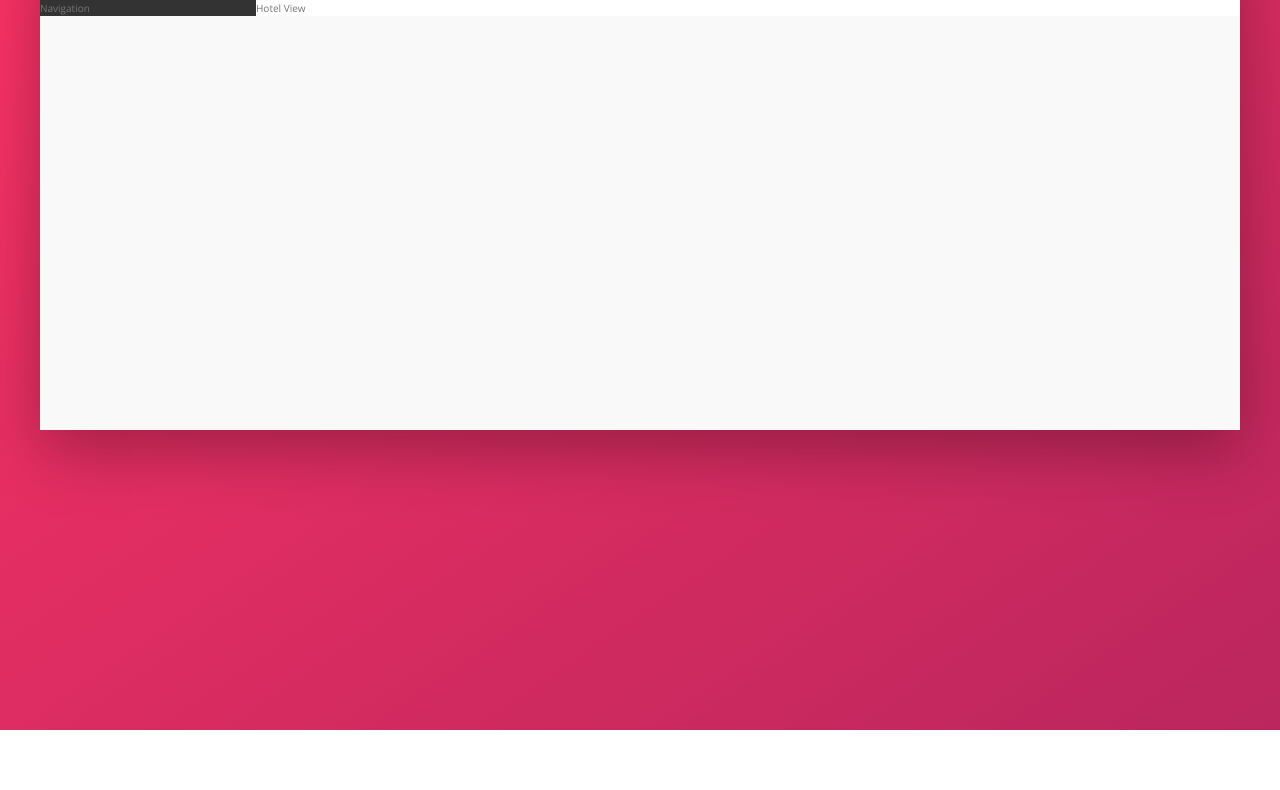
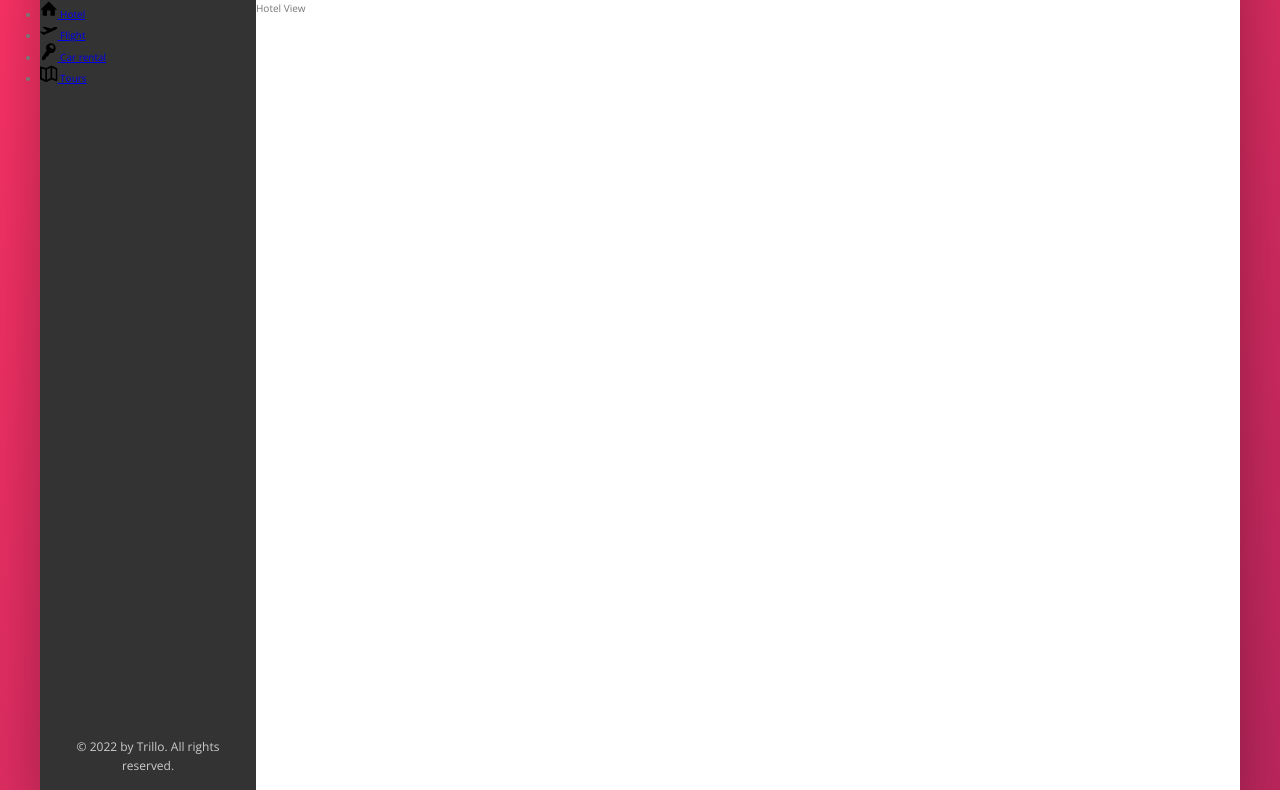
Before and after one commit to SeverusVape/SASS_EXAMPLES, a website: page TRILLO/index.html in a window 1280 px wide. Shown: the part 150-940 px from the top of the page. Before the commit the page ends 880 px from the top, so only its background shows below. Drawn offline with nearby package versions, Linux system fonts and the light colour scheme.

Commit message:
Side bar

```diff
--- a/TRILLO/index.html
+++ b/TRILLO/index.html
@@ -60,7 +60,53 @@
                 </nav>
             </header>
             <div class="content">
-                <nav class="sidebar">Navigation</nav>
+                <nav class="sidebar">
+                    <ul class="side-nav">
+                        <li class="side-nav__item">
+                            <a href="#" class="side-nav__link">
+                                <svg class="side-nav__icon">
+                                    <use
+                                        xlink:href="img/sprite.svg#icon-home"
+                                    ></use>
+                                </svg>
+                                <span>Hotel</span>
+                            </a>
+                        </li>
+                        <li class="side-nav__item">
+                            <a href="#" class="side-nav__link">
+                                <svg class="side-nav__icon">
+                                    <use
+                                        xlink:href="img/sprite.svg#icon-aircraft-take-off"
+                                    ></use>
+                                </svg>
+                                <span>Flight</span>
+                            </a>
+                        </li>
+                        <li class="side-nav__item">
+                            <a href="#" class="side-nav__link">
+                                <svg class="side-nav__icon">
+                                    <use
+                                        xlink:href="img/sprite.svg#icon-key"
+                                    ></use>
+                                </svg>
+                                <span>Car rental</span>
+                            </a>
+                        </li>
+                        <li class="side-nav__item">
+                            <a href="#" class="side-nav__link">
+                                <svg class="side-nav__icon">
+                                    <use
+                                        xlink:href="img/sprite.svg#icon-map"
+                                    ></use>
+                                </svg>
+                                <span>Tours</span>
+                            </a>
+                        </li>
+                    </ul>
+                    <div class="legal">
+                        &copy; 2022 by Trillo. All rights reserved.
+                    </div>
+                </nav>
                 <main class="hotel-view">Hotel View</main>
             </div>
         </div>
--- a/TRILLO/sass/_component.scss
+++ b/TRILLO/sass/_component.scss
@@ -114,3 +114,25 @@
         margin-left: 0.5rem;
     }
 }
+
+// * SIDE NAVIGATION BAR /////
+.side-nav {
+    &__item {
+    }
+
+    &__link {
+    }
+
+    &__icon {
+        width: 1.75rem;
+        height: 1.75rem;
+    }
+}
+
+//  * LEGAL TEXT /////
+.legal {
+    font-size: 1.2rem;
+    text-align: center;
+    padding: 2.5rem;
+    color: var(--color-gray-light-4);
+}
--- a/TRILLO/sass/_layout.scss
+++ b/TRILLO/sass/_layout.scss
@@ -25,9 +25,15 @@
 .sidebar {
     background-color: var(--color-gray-dark-1);
     flex: 0 0 18%;
+    display: flex;
+    flex-direction: column;
+    justify-content: space-between;
 }
 
 .hotel-view {
     background-color: #fff;
     flex: 1;
+
+    // test
+    height: 80rem;
 }
```
Also changed, not shown: TRILLO/css/style.css.
